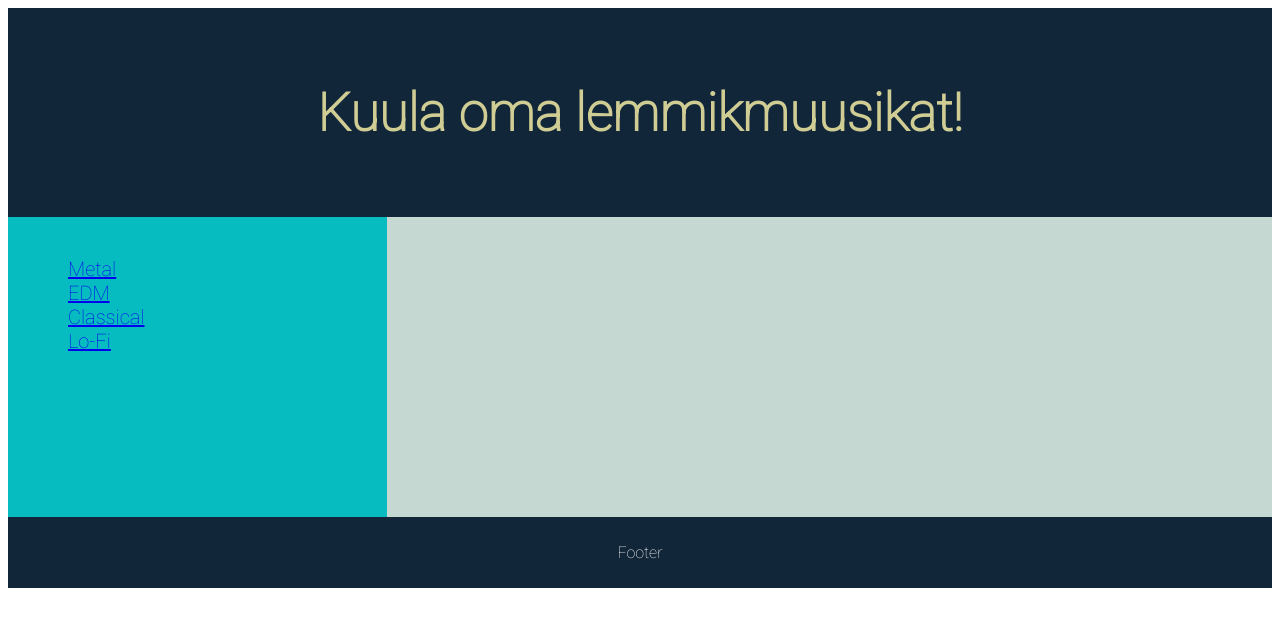
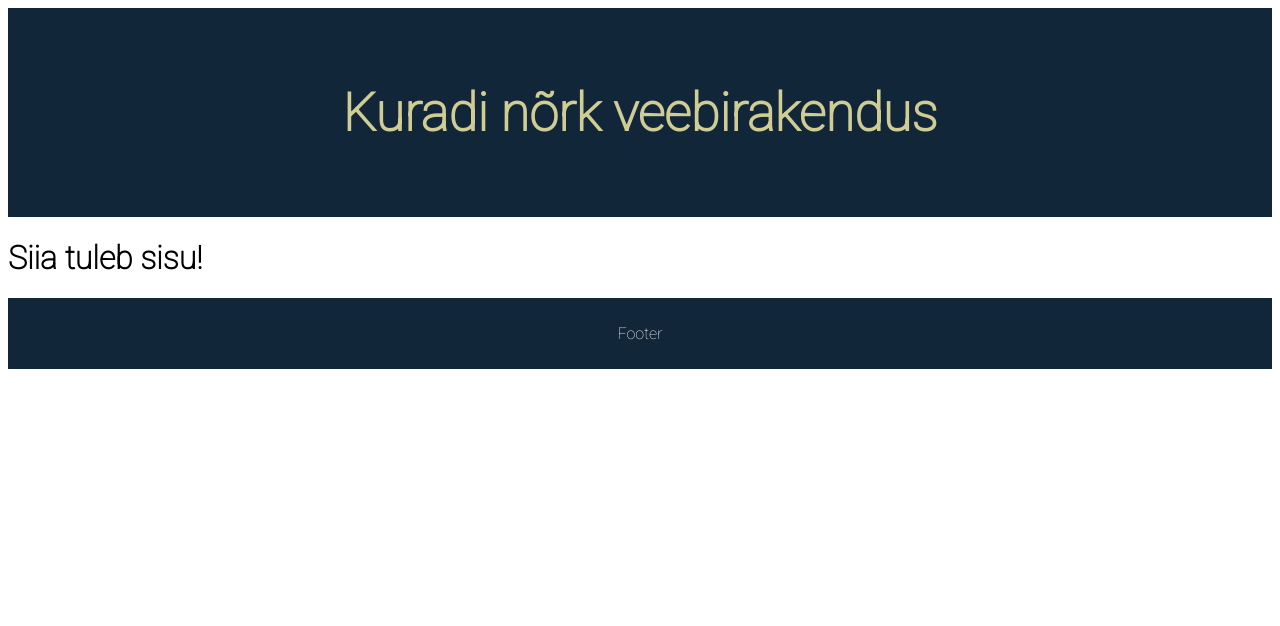
Before and after one commit to ricoandreaslepp/veebileht, a plain HTML site: page index.html in a window 1280 px wide. Drawn offline with Linux system fonts and the light colour scheme.

Commit message:
uus idee

```diff
--- a/index.html
+++ b/index.html
@@ -5,7 +5,7 @@
     <link rel="stylesheet" href="style/style.css">
     <meta charset="utf-8">
     <meta name="viewport" content="width=device-width, initial-scale=1">
-    <title>Muusika</title>
+    <title></title>
     <link rel="preconnect" href="https://fonts.googleapis.com">
     <link rel="preconnect" href="https://fonts.gstatic.com" crossorigin>
     <link href="https://fonts.googleapis.com/css2?family=Roboto:wght@100&display=swap" rel="stylesheet">
@@ -13,24 +13,12 @@
 
 <body>
     <header>
-        <h2>Kuula oma lemmikmuusikat!</h2>
+        <h2>Kuradi nõrk veebirakendus</h2>
     </header>
 
-    <section>
-        <nav>
-            <ul>
-                <a href="#">Metal</a><br>
-                <a href="#">EDM</a><br>
-                <a href="#">Classical</a><br>
-                <a href="#">Lo-Fi</a><br>
-            </ul>
-        </nav>
-
-        <boxes>
-
-        </boxes>
-
-    </section>
+    <div>
+        <h1>Siia tuleb sisu!</h1>
+    </div>
 
     <footer>
         <p>Footer</p>
```
Also changed, not shown: 1 other file.
